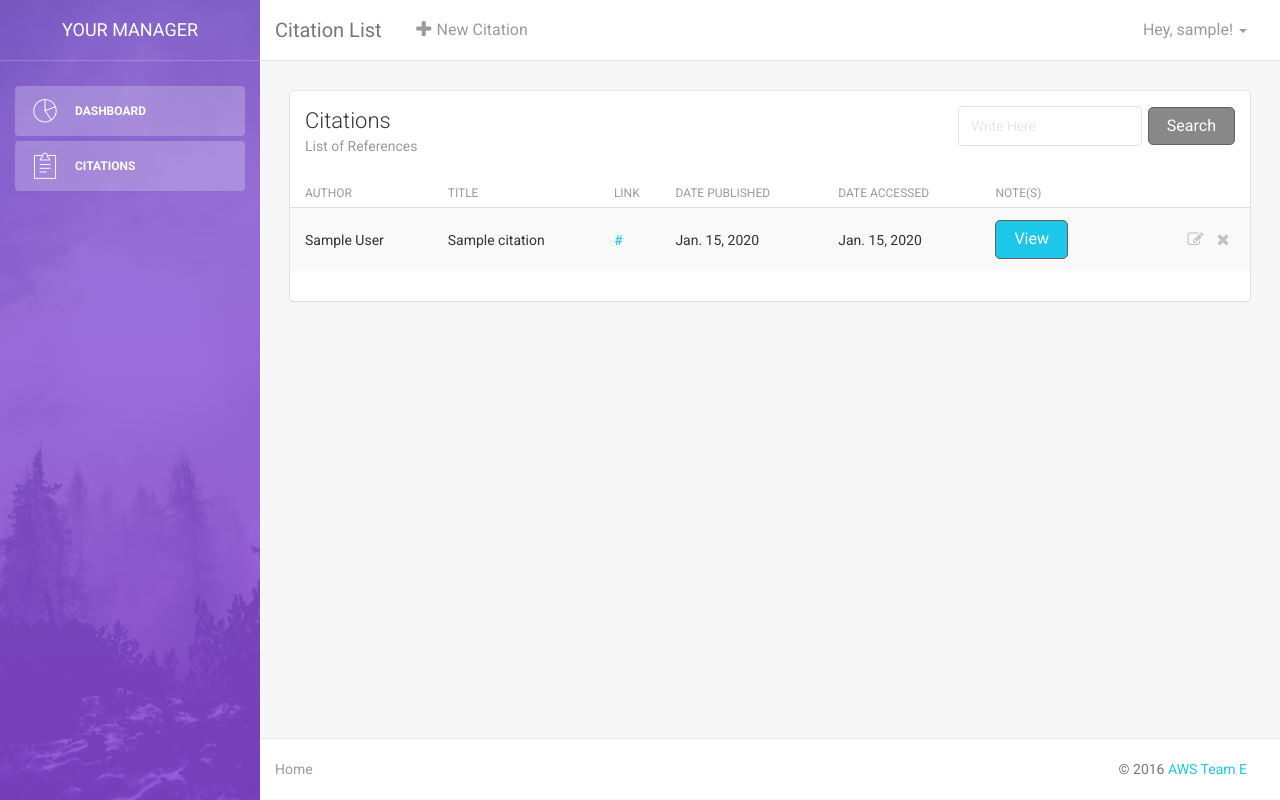
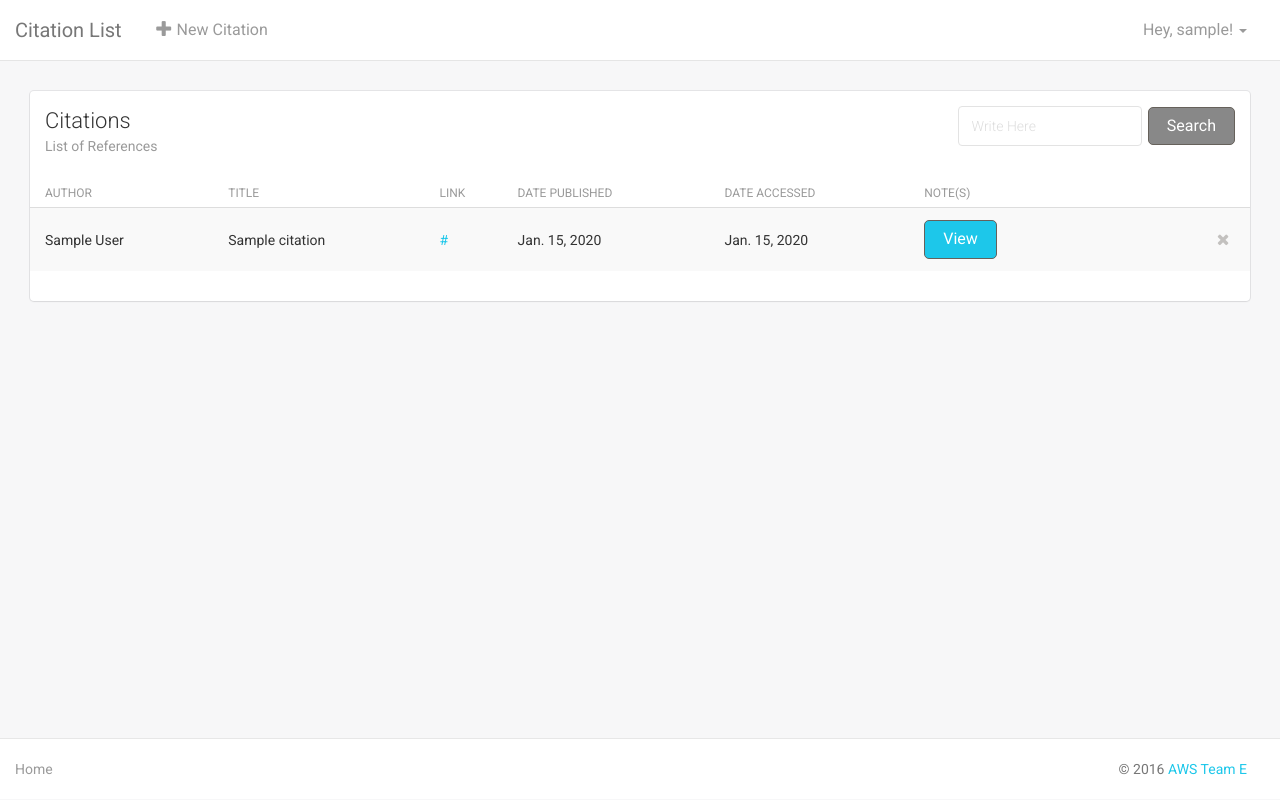
Before and after one commit to thommiller/AWS-Group-E, a Django app: page /citations/ in a window 1280 px wide. Run offline with Django 3.2, Linux system fonts and the light colour scheme; a user stored in the database is signed in; tables that the repository leaves empty hold one stand-in row (values such as "Sample post"); some libraries are stand-ins or nearby versions.

Commit message:
Removed sidebar and citation edit button.

```diff
--- a/djangoBackend/static/css/light-bootstrap-dashboard.css
+++ b/djangoBackend/static/css/light-bootstrap-dashboard.css
@@ -457,7 +457,7 @@ body > .navbar-collapse[data-color="purple"]:after {
   position: relative;
   z-index: 2;
   float: right;
-  width: calc(100% - 260px);
+  width: calc(100%);
   min-height: 100%;
 }
 .main-panel > .content {
--- a/djangoBackend/static/css/my-style.css
+++ b/djangoBackend/static/css/my-style.css
@@ -193,7 +193,7 @@
 
 @media (min-width: 768px){
   .link-cell {
-    max-width:150px
+    max-width:350px
   }
 
   .wordwrap {
--- a/djangoBackend/templates/citations.html
+++ b/djangoBackend/templates/citations.html
@@ -31,33 +31,6 @@
 <body>
 
 <div class="wrapper">
-    <div class="sidebar" data-color="purple" data-image="assets/img/sidebar-5.jpg">
-
-    	<div class="sidebar-wrapper">
-            <div class="logo">
-                <a class="simple-text">
-                    Your Manager
-                </a>
-            </div>
-
-            <ul class="nav">
-                <li class="active">
-                    <a href="dashboard.html">
-                        <i class="pe-7s-graph"></i>
-                        <p>Dashboard</p>
-                    </a>
-                </li>
-                <li class="active">
-                <a href="/citations">
-                        <i class="pe-7s-note2"></i>
-                        <p>Citations</p>
-                    </a>
-                </li>
-
-            </ul>
-    	</div>
-    </div>
-
     <div class="main-panel">
         <nav class="navbar navbar-default navbar-fixed">
             <div class="container-fluid">
@@ -139,10 +112,6 @@
                                                 <button type="button" class="btn btn-info btn-fill" data-toggle="popover" data-placement="left" title="Note" data-content="{{citation.notes}}" data-html="true">View</button>
                                             </td>
                                             <td class="td-actions text-right">
-
-                                                    <button type="button" rel="tooltip" title="Edit Citation" class="btn btn-info btn-simple btn-xs" data-toggle="modal" data-target="#EditCitaion">
-                                                        <i class="fa fa-edit"></i>
-                                                    </button>
                                                     <button onclick="window.location.href = '{% url 'deleteEntry' citation.id %}'" type="button" id="rowDelete" rel="tooltip" title="Remove" class="btn btn-danger btn-simple btn-xs">
 
                                                         <i class="fa fa-times"></i>
```
